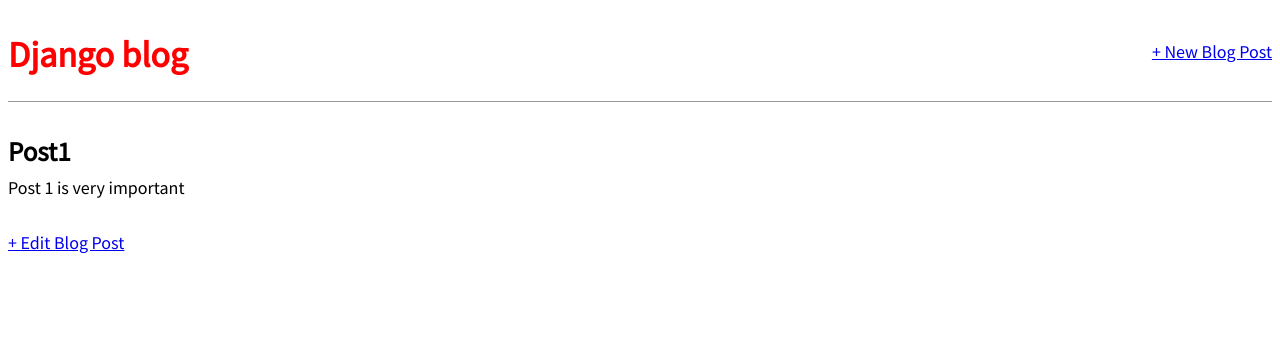
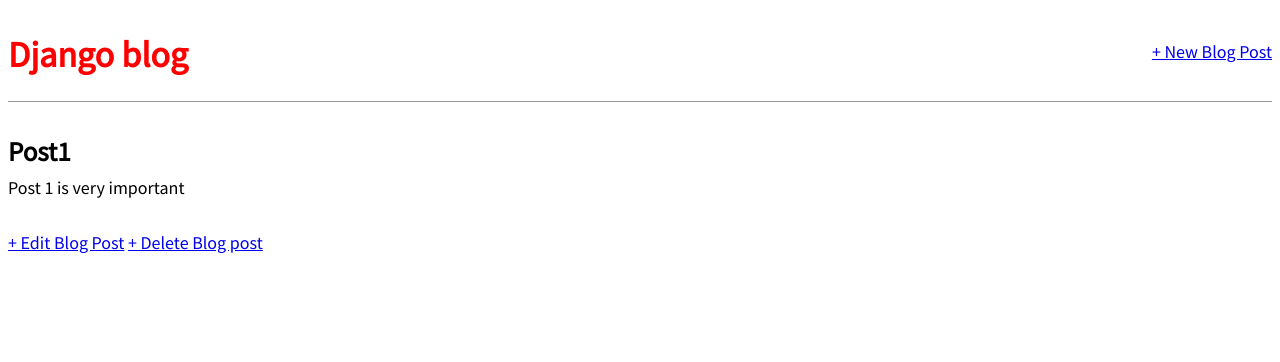
Before and after one commit to BolotovKonstantine/blog, a Django app: page /post/1/ in a window 1280 px wide. Shown: the top 362 px of the page. Run offline with Django 5.2, Linux system fonts and the light colour scheme; data comes from the database, SQL or seed files in the repository; both versions use the stored data as it was after the commit.

Commit message:
update view finished

```diff
--- a/Templates/post_detail.html
+++ b/Templates/post_detail.html
@@ -6,4 +6,5 @@
         <p>{{ post.body }}</p>
     </div>
     <a href="{% url 'post_edit' post.pk %}">+ Edit Blog Post</a>
+    <a href="{% url 'post_delete' post.pk %}">+ Delete Blog post</a>
 {% endblock content %}
--- a/blogapp/urls.py
+++ b/blogapp/urls.py
@@ -1,6 +1,7 @@
 from django.urls import path
-from .views import BlogListView, BlogDetailView, BlogCreateView, BlogUpdateView
+from .views import BlogListView, BlogDetailView, BlogCreateView, BlogUpdateView, BlogDeleteView
 urlpatterns = [
+    path('post/<int:pk>/delete/', BlogDeleteView.as_view(), name='post_delete'),
     path("post/<int:pk>/edit/", BlogUpdateView.as_view(), name="post_edit"),
     path('post/new/', BlogCreateView.as_view(), name='post_new'),
     path('post/<int:pk>/', BlogDetailView.as_view(), name='post_detail'),
--- a/blogapp/views.py
+++ b/blogapp/views.py
@@ -1,6 +1,6 @@
-from django.shortcuts import render
 from django.views.generic import ListView, DetailView
-from django.views.generic.edit import CreateView, UpdateView
+from django.views.generic.edit import CreateView, UpdateView, DeleteView
+from django.urls import reverse_lazy
 
 from .models import Post
 # Create your views here.
@@ -16,12 +16,20 @@
     model = Post
     template_name = 'post_detail.html'
 
+
 class BlogCreateView(CreateView):
     model = Post
     template_name = 'post_new.html'
     fields = ['title', 'author', 'body']
 
+
 class BlogUpdateView(UpdateView):
     model = Post
     template_name = 'post_edit.html'
-    fields = [ 'title', 'body']
+    fields = ['title', 'body']
+
+
+class BlogDeleteView(DeleteView):
+    model = Post
+    template_name = 'post_delete.html'
+    success_url = reverse_lazy('home')
```
Also changed, not shown: Templates/post_delete.html (added, +8 -0 lines), db.sqlite3.
